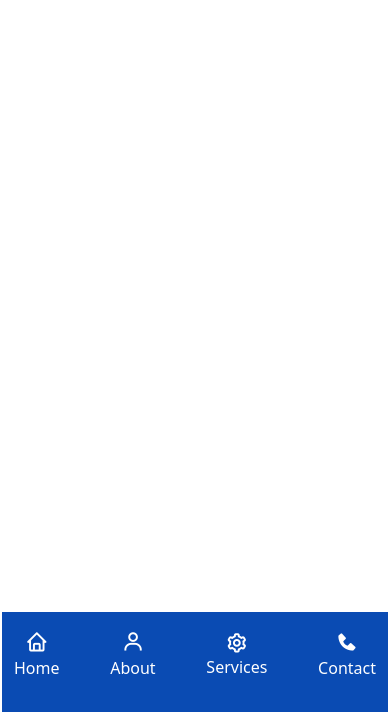
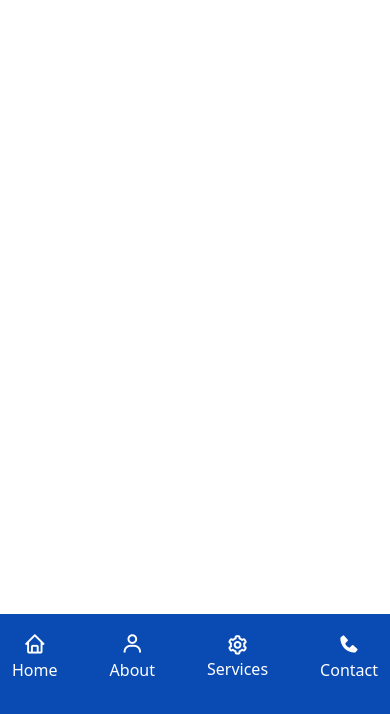
Before and after one commit to Sidra111Babar/ElectronicServices, a plain HTML site: page navbar.html in a window 390 px wide. Shown: the part 130-844 px from the top of the page. Drawn offline with nearby package versions, Linux system fonts and the light colour scheme.

Commit message:
navbar.html

```diff
--- a/navbar.html
+++ b/navbar.html
@@ -43,7 +43,7 @@
         </div>
       </nav>
       <!-- ******************************************************************** -->
-    <nav class="NavbarMobile text-white" style="border: 2px solid white;">
+    <nav class="NavbarMobile text-white" style="border-top: 2px solid white;">
         <ul class="d-flex gap-2 align-items-center justify-content-between  container"  style="list-style: none;margin-top: 18px;" >
               <li class="d-flex align-items-center flex-column">
                 <a href="index.html"><i class="bx bx-home text-white fs-3"></i></a>
```
